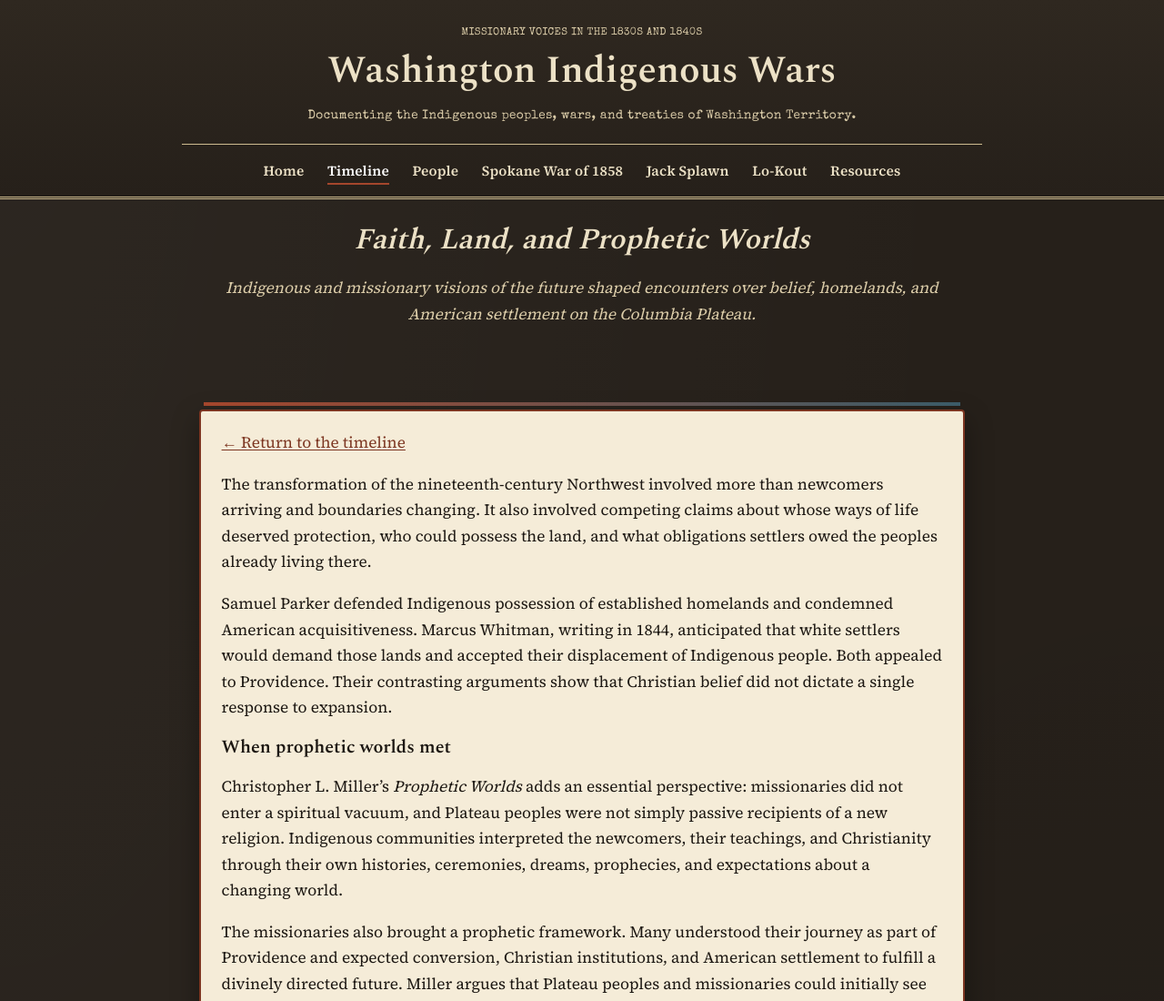
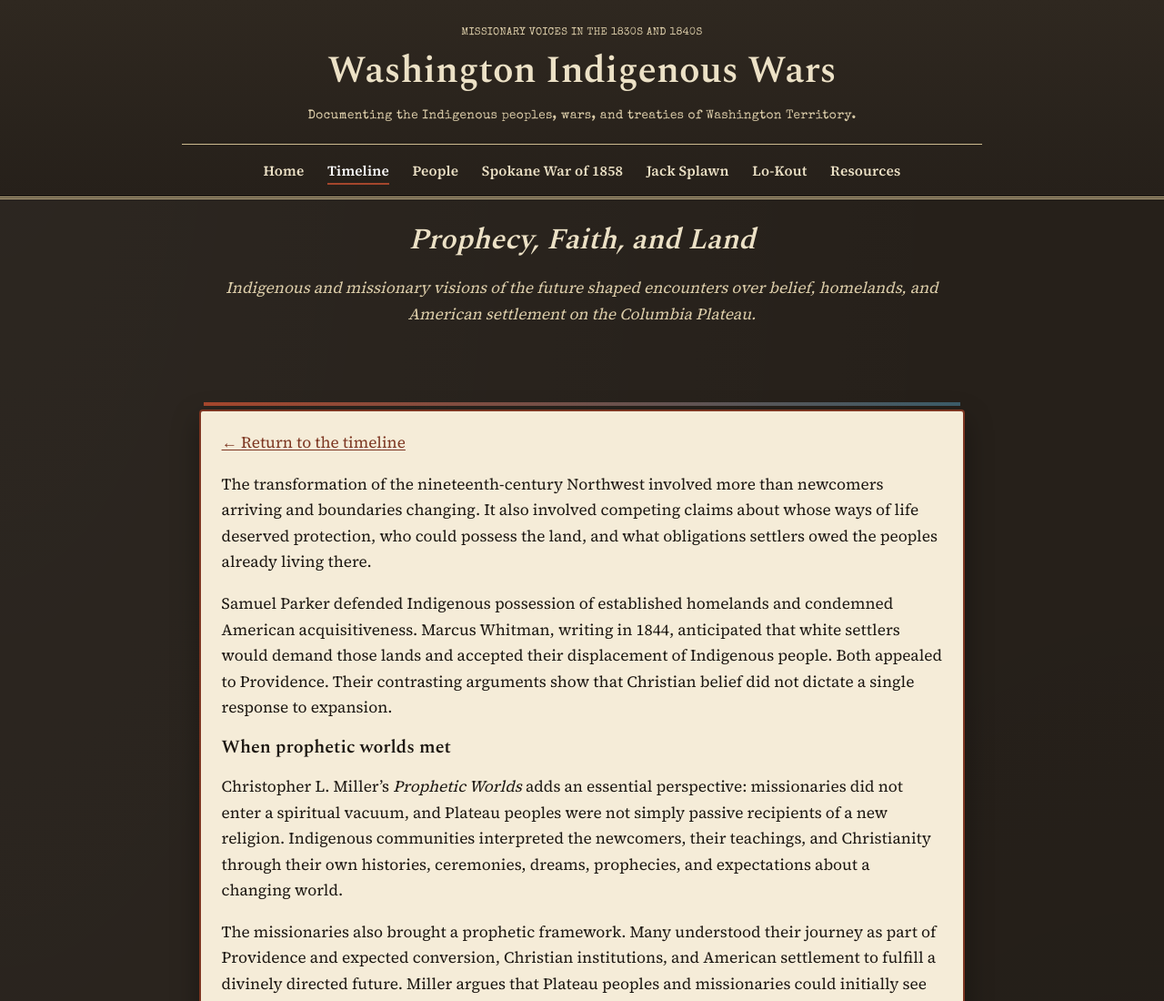
Before and after one commit to rncarlberg/washington-indigenous-wars, a plain HTML site: page faith-land.html in a window 1280 px wide. Shown: the top 1100 px of the page at 91% size. Drawn offline with nearby package versions, Linux system fonts and the light colour scheme.

Commit message:
Retitle faith page as Prophecy, Faith, and Land

```diff
--- a/faith-land.html
+++ b/faith-land.html
@@ -3,12 +3,12 @@
 <head>
 <meta charset="UTF-8">
 <meta name="viewport" content="width=device-width, initial-scale=1">
-<title>Faith, Land, and Prophetic Worlds | Washington Indigenous Wars</title>
+<title>Prophecy, Faith, and Land | Washington Indigenous Wars</title>
 <meta name="description" content="Indigenous and missionary prophetic traditions shaped encounters over faith, land, and American settlement on the nineteenth-century Columbia Plateau.">
 <link rel="canonical" href="https://washington-indigenous-wars.com/faith-land.html">
 <meta property="og:type" content="article">
 <meta property="og:site_name" content="Washington Indigenous Wars">
-<meta property="og:title" content="Faith, Land, and Prophetic Worlds">
+<meta property="og:title" content="Prophecy, Faith, and Land">
 <meta property="og:description" content="Indigenous and missionary prophetic traditions shaped encounters over faith, land, and American settlement on the Columbia Plateau.">
 <meta property="og:image" content="images/marcus-whitman.jpg">
 <meta property="og:url" content="https://washington-indigenous-wars.com/faith-land.html">
@@ -37,7 +37,7 @@
 </header>
 
 <div class="hero-intro">
-  <h2>Faith, Land, and Prophetic Worlds</h2>
+  <h2>Prophecy, Faith, and Land</h2>
   <p>Indigenous and missionary visions of the future shaped encounters over belief, homelands, and American settlement on the Columbia Plateau.</p>
 </div>
 
```
